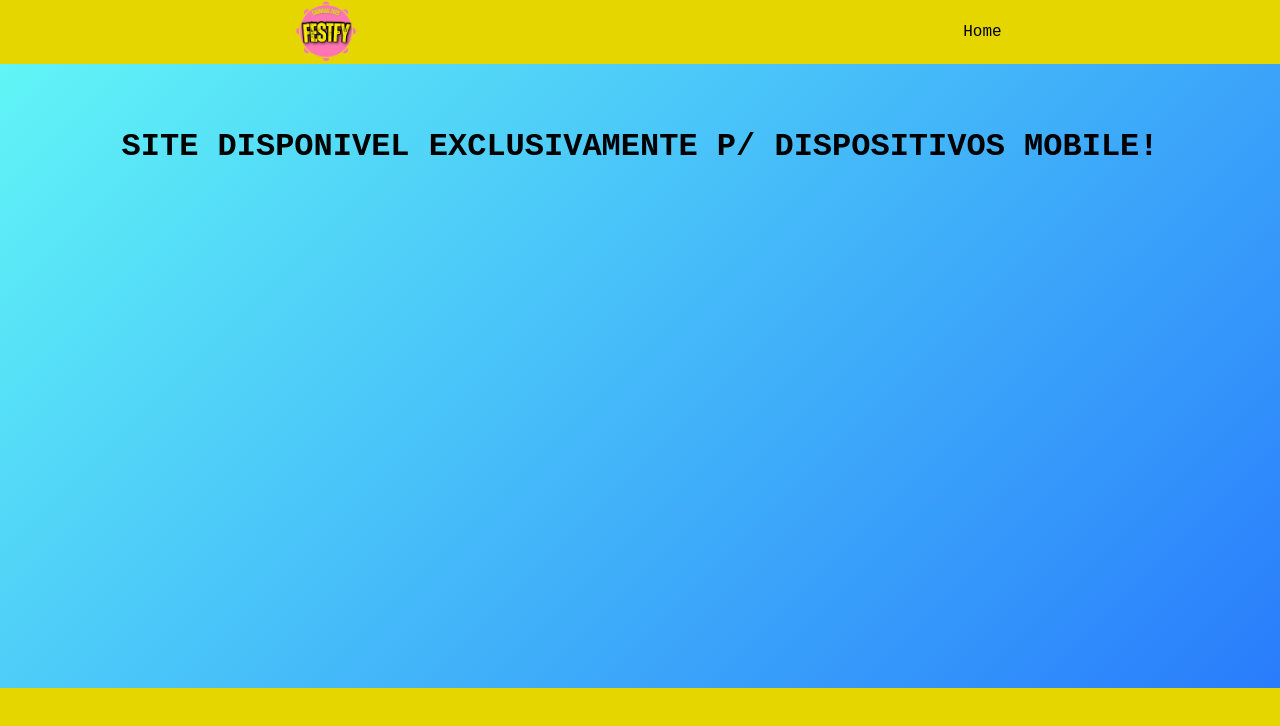
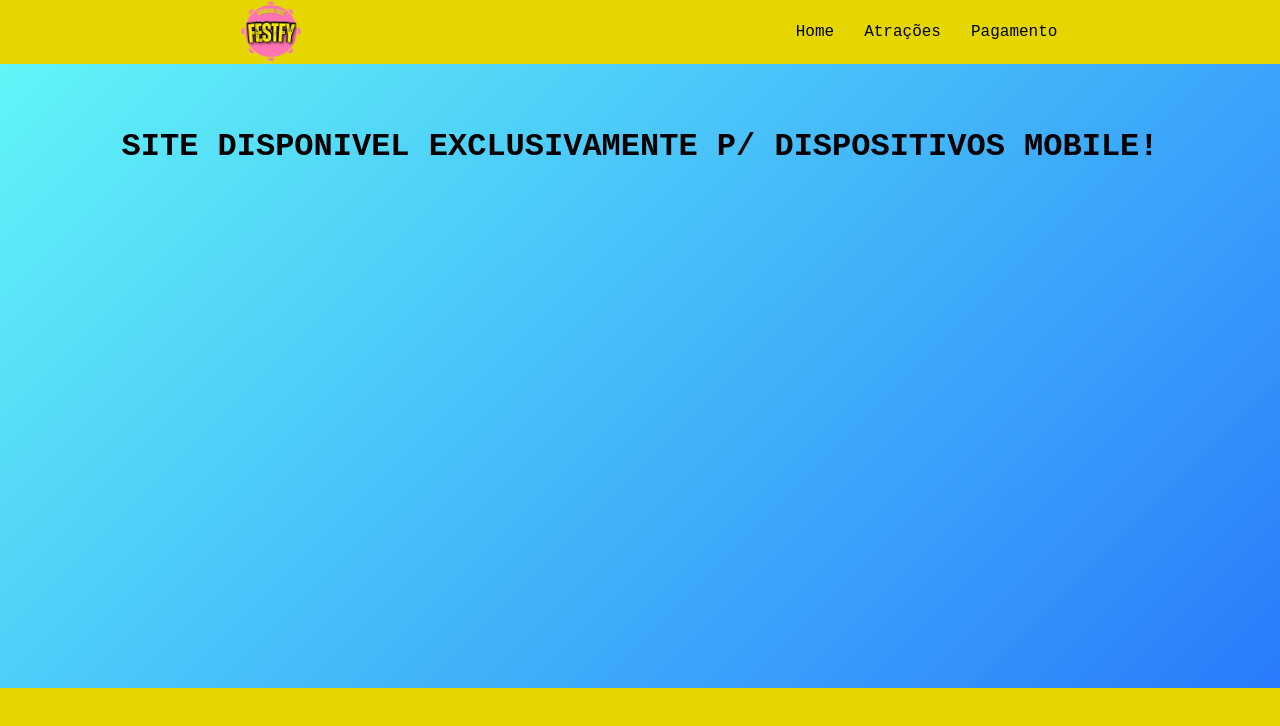
Before and after one commit to bren112/festfycarnaval, a React (Vite) app: page / in a window 1280 px wide. Shown: the top 726 px of the page. Built offline with nearby package versions, Linux system fonts and the light colour scheme; a web font is replaced by a local one.

Commit message:
pv carnaval

```diff
--- a/src/components/navbar.css
+++ b/src/components/navbar.css
@@ -91,7 +91,7 @@ a {
     top: 7vh;
     right: 0;
     width: 50%;
-    height: 93vh;
+    height: 33vh;
     background-color: var(--primary);
     flex-direction: column;
     transform: translateX(100%);
--- a/src/components/navbar.jsx
+++ b/src/components/navbar.jsx
@@ -22,6 +22,9 @@ function Navbar() {
       </div>
     <ul id='links' className={active}>
         <li className="nav__item"><Link to="/" className="nav__link">Home</Link></li>
+        {/* <li className="nav__item"><Link to="/sobre" className="nav__link">Sobre</Link></li> */}
+        <li className="nav__item"><Link to="/atracoes" className="nav__link">Atrações</Link></li>
+        <li className="nav__item"><Link to="/pag" className="nav__link">Pagamento</Link></li>
 
 
     </ul>
```
